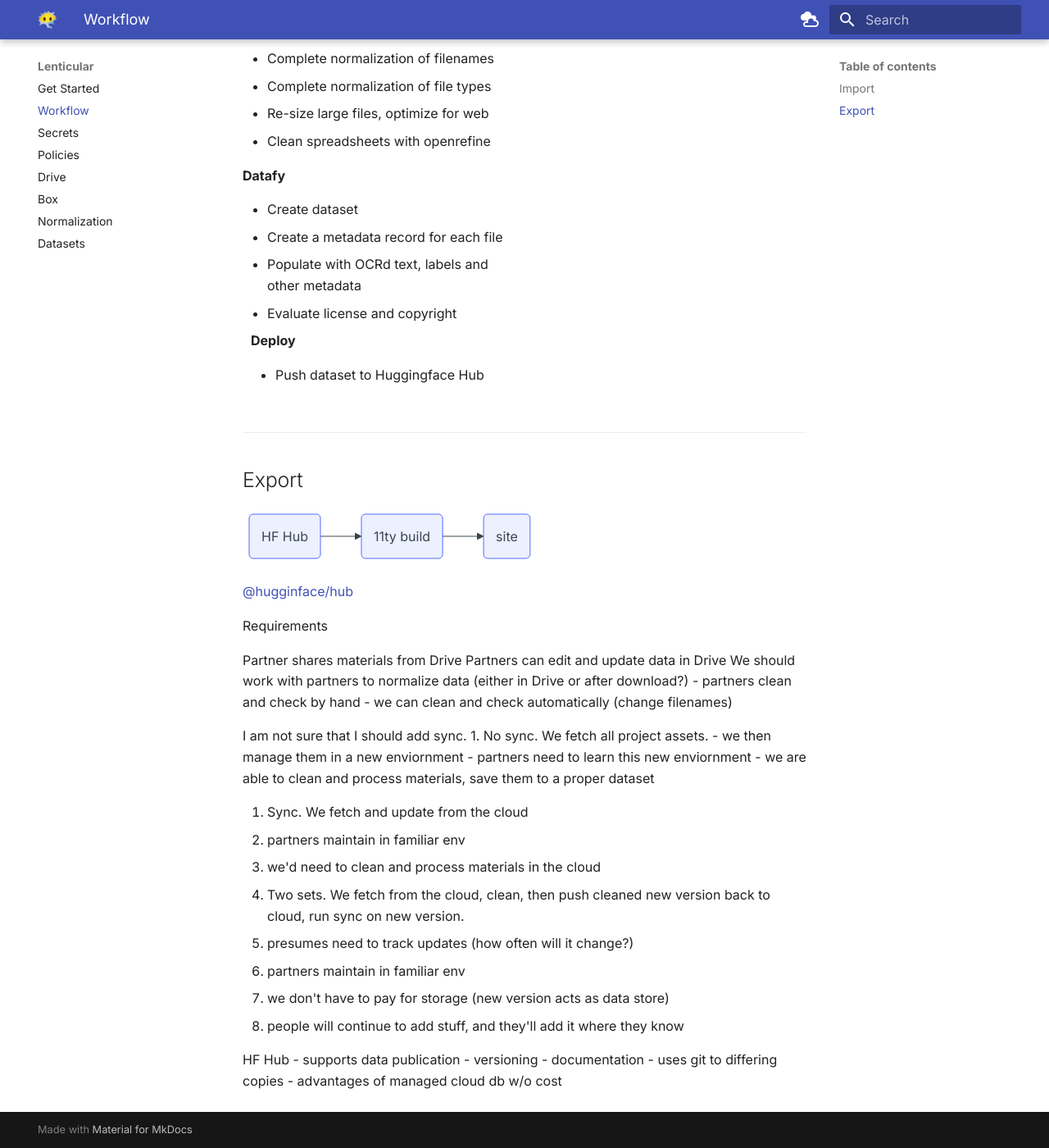
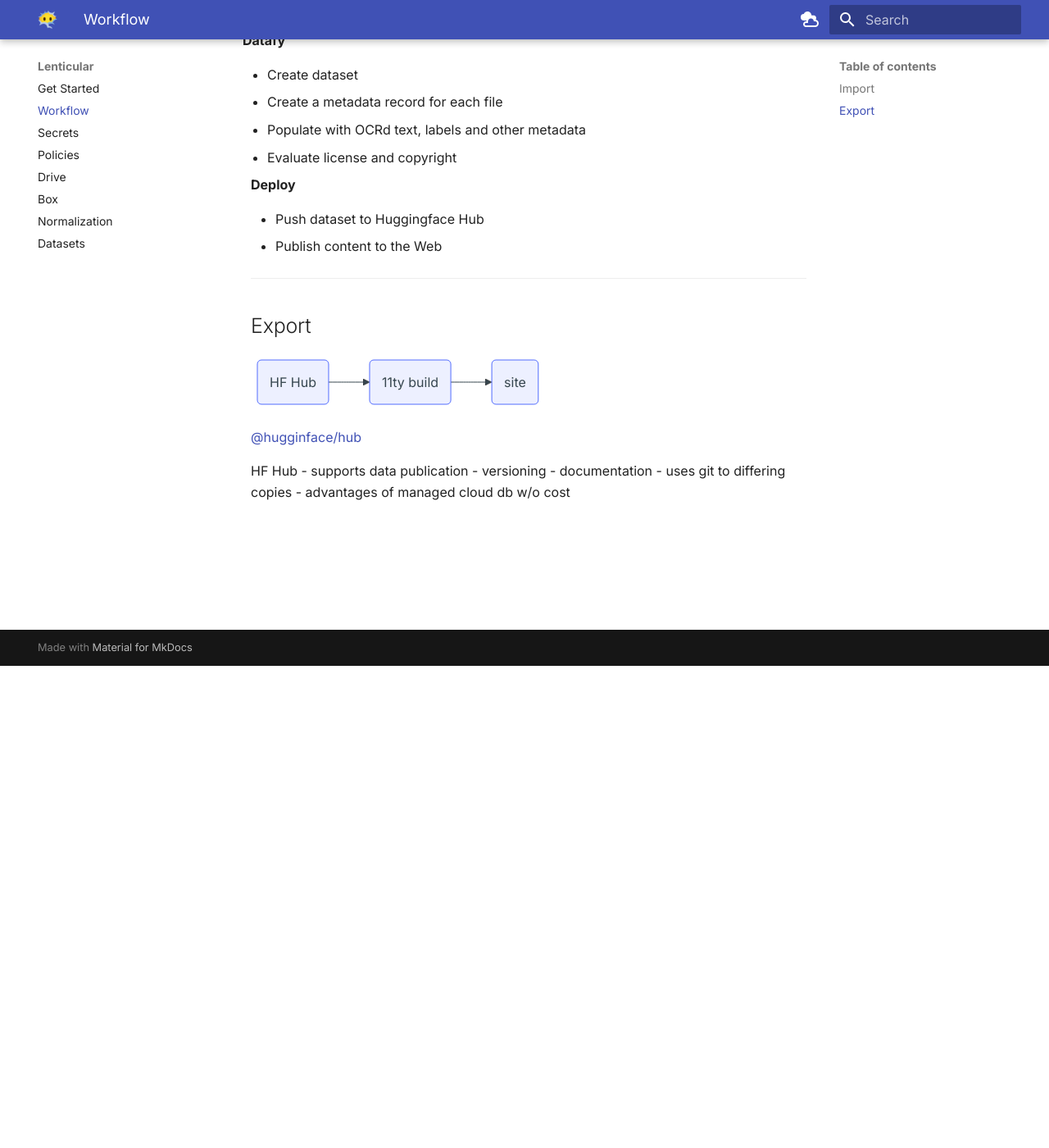
Before and after one commit to apjanco/lenticular, an MkDocs documentation site: the page built from docs/workflow.md, in a window 1280 px wide and 1400 px high, scrolled down 588 px. Shown: the whole window at 82% size. Built offline with MkDocs 1.6.1 and Material for MkDocs 9.7.7, drawn with Linux system fonts in a browser that asks for light colours.

Commit message:
working on the weekend

````diff
--- a/docs/workflow.md
+++ b/docs/workflow.md
@@ -1,18 +1,15 @@
 # Workflow
 
 ## Import
-<div style="-webkit-column-count: 2; -moz-column-count: 2; column-count: 2; -webkit-column-rule: 1px dotted #e0e0e0; -moz-column-rule: 1px dotted #e0e0e0; column-rule: 1px dotted #e0e0e0;">
-    <div style="display: inline-block;">
 ```mermaid
-flowchart TB
-    a("Google Drive") --> b("Lenticular")
-    e("Box")--> b("Lenticular")
-    b("Lenticular") --> c("HuggingFace Hub")
-    b("Lenticular") --> d("Digital Ocean Spaces")
+flowchart LR
+    a("download files") --> b("normalize files")
+    b --> c("create dataset")
+    c --> d("OCR/HTR ")
+    d --> e("Add other metadata")
+    e --> f("publish data")
+    e --> g("publish website")
 ```
-    </div>
-
-    <div style="display: inline-block;">
     <b>Download</b>
     <ul><li>Configure project, update settings.yml</li>
     <li>Download all Drive folders and files to local folders</li></ul>
@@ -20,19 +17,20 @@
     <ul><li>Complete normalization of filenames</li>
     <li>Complete normalization of file types</li>
     <li>Re-size large files, optimize for web</li>
-    <li>Clean spreadsheets with openrefine</li> </ul>
+    </ul>
     <b>Datafy</b>
     <ul><li>Create dataset</li>
     <li>Create a metadata record for each file</li>
     <li>Populate with OCRd text, labels and other metadata</li>
     <li>Evaluate license and copyright</li>
     <b>Deploy</b>
-    <ul><li>Push dataset to Huggingface Hub</li></ul>
+    <ul>
+        <li>Push dataset to Huggingface Hub</li>
+        <li>Publish content to the Web</li>
+    </ul>
 
 
 
-    </div>
-</div>
 
 <hr>
 
@@ -44,29 +42,6 @@
 ```
 [@hugginface/hub](https://huggingface.co/docs/huggingface.js/index)
 
-Requirements
-
-Partner shares materials from Drive
-Partners can edit and update data in Drive
-We should work with partners to normalize data (either in Drive or after download?)
-- partners clean and check by hand
-- we can clean and check automatically (change filenames)
-
-I am not sure that I should add sync.
-1. No sync. We fetch all project assets.
-- we then manage them in a new enviornment
-- partners need to learn this new enviornment
-- we are able to clean and process materials, save them to a proper dataset
-
-2. Sync. We fetch and update from the cloud
-- partners maintain in familiar env
-- we'd need to clean and process materials in the cloud
-
-3. Two sets. We fetch from the cloud, clean, then push cleaned new version back to cloud, run sync on new version.
-- presumes need to track updates (how often will it change?)
-- partners maintain in familiar env
-- we don't have to pay for storage (new version acts as data store)
-- people will continue to add stuff, and they'll add it where they know
 
 HF Hub
 - supports data publication
````
Also changed, not shown: 1 other file.
